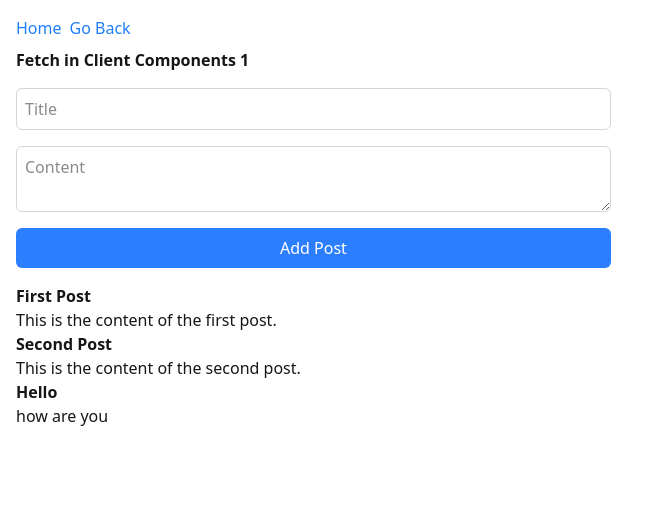
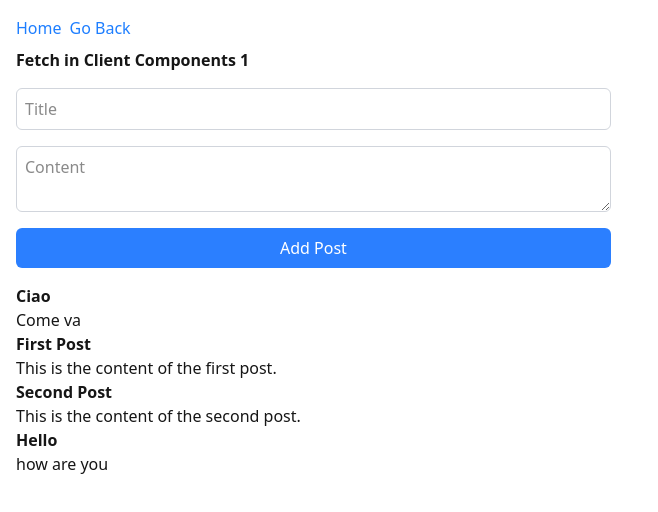
Before and after one commit to emanuelefavero/react-typescript, a Next.js app: page /fetch-client/1 in a window 1280 px wide. Shown: the top 512 px of the page, without its empty margins (0-658 px from the left). Built offline with nearby package versions, Linux system fonts and the light colour scheme; no server answers.

Commit message:
feat: add new post to the start of the array

```diff
--- a/src/app/fetch-client/actions.ts
+++ b/src/app/fetch-client/actions.ts
@@ -23,8 +23,8 @@ export async function addPost(formData: FormData): AddPostResponse {
   // Read current posts from file
   const posts = await readPosts()
 
-  // Add the new post to the array
-  posts.push(newPost)
+  // Add the new post to the start of the array
+  posts.unshift(newPost)
 
   // Write the updated posts array back to the file
   await writePosts(posts)
--- a/src/data/posts.json
+++ b/src/data/posts.json
@@ -1,4 +1,9 @@
 [
+  {
+    "id": "1fc532e2-39d5-47f1-87db-7b4192b9f368",
+    "title": "Ciao",
+    "content": "Come va"
+  },
   {
     "id": "f7790f06-98ba-44d0-ad97-2c6e1f2243b7",
     "title": "First Post",
```
